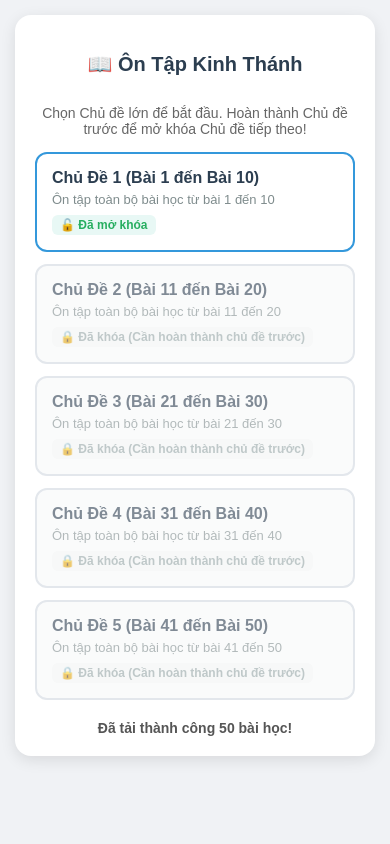
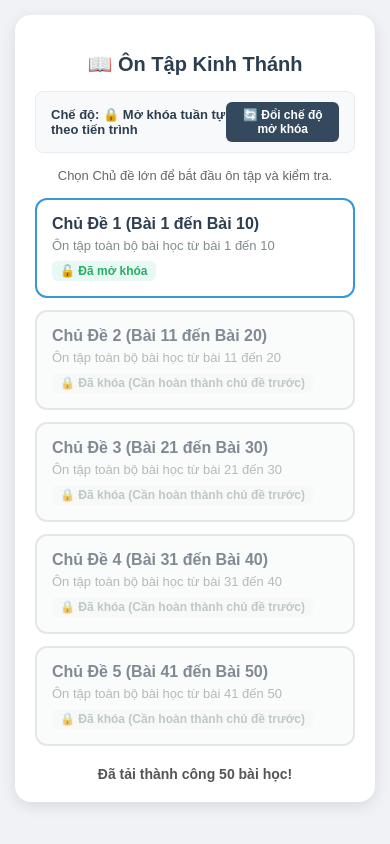
Before and after one commit to quoccuongntdang-droid/appKT, a plain HTML site: page index.html in a window 390 px wide. Drawn offline with Linux system fonts and the light colour scheme.

Commit message:
Update index.html

```diff
--- a/index.html
+++ b/index.html
@@ -19,6 +19,11 @@
         .topic-status { font-size: 12px; font-weight: bold; margin-top: 8px; display: inline-block; padding: 3px 8px; border-radius: 6px; }
         .status-unlocked { background: #e8f8f5; color: #27ae60; }
         .status-locked { background: #f2f4f4; color: #95a5a6; }
+
+        /* Nút chuyển đổi chế độ mở khóa */
+        .unlock-toggle-bar { display: flex; justify-content: space-between; align-items: center; margin-bottom: 15px; background: #f8f9fa; padding: 10px 15px; border-radius: 8px; border: 1px solid #e9ecef; }
+        .btn-toggle-unlock { background: #34495e; color: white; border: none; padding: 6px 12px; border-radius: 6px; font-size: 12px; font-weight: bold; cursor: pointer; }
+        .btn-toggle-unlock:hover { background: #2c3e50; }
 
         /* Màn hình chọn Chế độ học trong Chủ đề */
         .mode-container { display: flex; flex-direction: column; gap: 10px; width: 100%; }
@@ -76,7 +81,11 @@
 
         <!-- MÀN HÌNH 1: CHỌN CHỦ ĐỀ LỚN -->
         <div id="screenTopics" class="hidden">
-            <p style="text-align: center; color: #666; font-size: 14px; margin-bottom: 15px;">Chọn Chủ đề lớn để bắt đầu. Hoàn thành Chủ đề trước để mở khóa Chủ đề tiếp theo!</p>
+            <div class="unlock-toggle-bar">
+                <span id="unlockModeStatus" style="font-size: 13px; font-weight: bold; color: #2c3e50;">Chế độ: Tuần tự</span>
+                <button class="btn-toggle-unlock" onclick="toggleForceUnlock()">🔄 Đổi chế độ mở khóa</button>
+            </div>
+            <p style="text-align: center; color: #666; font-size: 13px; margin-bottom: 15px;">Chọn Chủ đề lớn để bắt đầu ôn tập và kiểm tra.</p>
             <div class="topic-grid" id="topicGrid"></div>
         </div>
 
@@ -90,7 +99,7 @@
                 <button class="btn-random-mix" onclick="startModeMix()">🔀 Trộn đề Flashcard toàn chủ đề</button>
                 <button class="btn-quiz-1" onclick="prepareQuiz(1)">🎯 Kiểm tra 1: Theo từng bài (Đáp án trong bài)</button>
                 <button class="btn-quiz-2" onclick="prepareQuiz(2)">🎯 Kiểm tra 2: Theo từng bài (Đáp án trộn trong Chủ đề)</button>
-                <button class="btn-quiz-3" onclick="prepareQuiz(3)">🎯 Kiểm tra 3: Tổng hợp toàn Chủ đề (Như cũ)</button>
+                <button class="btn-quiz-3" onclick="prepareQuiz(3)">🎯 Kiểm tra 3: Tổng hợp toàn Chủ đề</button>
             </div>
         </div>
 
@@ -99,9 +108,7 @@
             <button class="btn-back" onclick="goToScreenModes()">⬅️ Quay lại chọn chế độ</button>
             <h3 id="quizSelectTitle" style="color: #1abc9c; text-align: center; margin-top: 0;">Chọn Bài Kiểm Tra</h3>
             <div class="controls">
-                <select id="quizLessonSelect">
-                    <!-- Danh sách bài trong chủ đề -->
-                </select>
+                <select id="quizLessonSelect"></select>
                 <button class="btn-quiz-1" style="margin-top: 10px;" onclick="startSelectedLessonQuiz()">🚀 Bắt Đầu Làm Bài</button>
             </div>
         </div>
@@ -163,11 +170,10 @@
         let currentActiveIndex = 0;
         let isFlipped = false;
 
-        // Biến dành cho phần Quiz
         let quizList = [];
         let currentQuizIndex = 0;
         let quizScore = 0;
-        let activeQuizType = 3; // 1: theo bài (đáp án trong bài), 2: theo bài (đáp án trộn chủ đề), 3: tổng hợp chủ đề
+        let activeQuizType = 3;
         let selectedLessonForQuizIndex = 0;
 
         const topicsConfig = [
@@ -178,11 +184,25 @@
             { id: 5, title: "Chủ Đề 5", name: "Bài 41 đến Bài 50", start: 41, end: 50 }
         ];
 
+        // Quản lý trạng thái mở khóa (Tuần tự hoặc Mở hết)
+        function isForceUnlocked() {
+            return localStorage.getItem('forceUnlockAllBible') === 'true';
+        }
+
+        function toggleForceUnlock() {
+            let current = isForceUnlocked();
+            localStorage.setItem('forceUnlockAllBible', !current);
+            renderTopicGrid();
+        }
+
         function getUnlockedTopic() {
+            if (isForceUnlocked()) return 5; // Mở hết 5 chủ đề
             return parseInt(localStorage.getItem('unlockedTopicBible')) || 1;
         }
+
         function unlockNextTopic(completedTopicId) {
-            let currentUnlocked = getUnlockedTopic();
+            if (isForceUnlocked()) return; // Đang mở hết thì không cần tăng tiến trình nữa
+            let currentUnlocked = parseInt(localStorage.getItem('unlockedTopicBible')) || 1;
             if (completedTopicId >= currentUnlocked && completedTopicId < 5) {
                 localStorage.setItem('unlockedTopicBible', completedTopicId + 1);
             }
@@ -227,6 +247,12 @@
             const grid = document.getElementById('topicGrid');
             grid.innerHTML = '';
             const unlocked = getUnlockedTopic();
+            const forceAll = isForceUnlocked();
+
+            // Cập nhật text trạng thái trên thanh toggle
+            document.getElementById('unlockModeStatus').textContent = forceAll
+                ? "Chế độ: 🔓 Mở toàn bộ 5 chủ đề"
+                : "Chế độ: 🔒 Mở khóa tuần tự theo tiến trình";
 
             topicsConfig.forEach(topic => {
                 const isUnlocked = topic.id <= unlocked;
@@ -350,11 +376,9 @@
             loadCardContent();
         }
 
-        // --- ĐIỀU HƯỚNG 3 LOẠI KIỂM TRA (QUIZ) ---
         function prepareQuiz(type) {
             activeQuizType = type;
             if (type === 1 || type === 2) {
-                // Cần hiển thị màn hình chọn bài cụ thể trước
                 const select = document.getElementById('quizLessonSelect');
                 select.innerHTML = '';
                 let topicLessons = getLessonsOfCurrentTopic();
@@ -369,7 +393,6 @@
                     : "Kiểm tra 2: Theo bài (Đáp án trộn Chủ đề)";
                 showScreen('screenQuizSelectLesson');
             } else {
-                // Kiểm tra 3: Tổng hợp toàn chủ đề
                 startQuizMode();
             }
         }
@@ -386,7 +409,6 @@
             let bank = [];
             let poolWrongAnswers = [];
 
-            // Gom toàn bộ đáp án sai có thể có trong chủ đề (dùng cho loại 2 và 3)
             rawLessons.forEach(l => {
                 l.verses.forEach(v => {
                     poolWrongAnswers.push(v.ref);
@@ -396,10 +418,7 @@
             if (activeQuizType === 1 || activeQuizType === 2) {
                 let chosenLesson = rawLessons[selectedLessonForQuizIndex];
                 document.getElementById('quizTopicName').textContent = `ĐANG KIỂM TRA: ${chosenLesson.title}`;
-
                 bank = chosenLesson.verses.map(v => ({ ref: v.ref, text: v.text, lesson: chosenLesson.title }));
-
-                // Nếu loại 1: đáp án sai chỉ lấy trong bài đó
                 if (activeQuizType === 1) {
                     poolWrongAnswers = chosenLesson.verses.map(v => v.ref);
                 }
@@ -418,13 +437,12 @@
                 return;
             }
 
-            // Xáo trộn danh sách câu hỏi
             for (let i = bank.length - 1; i > 0; i--) {
                 let j = Math.floor(Math.random() * (i + 1));
                 [bank[i], bank[j]] = [bank[j], bank[i]];
             }
 
-            quizList = bank; // Lấy toàn bộ câu của bài hoặc giới hạn theo chủ đề
+            quizList = bank;
             currentQuizIndex = 0;
             quizScore = 0;
 
@@ -437,21 +455,16 @@
             const currentQ = quizList[currentQuizIndex];
             document.getElementById('quizQuestionText').textContent = `"${currentQ.text}"`;
 
-            // Lọc ra các đáp án sai khác với đáp án đúng hiện tại
             let filteredWrong = poolWrongAnswers.filter(ref => ref !== currentQ.ref);
 
-            // Xáo trộn danh sách đáp án sai
             for (let i = filteredWrong.length - 1; i > 0; i--) {
                 let j = Math.floor(Math.random() * (i + 1));
                 [filteredWrong[i], filteredWrong[j]] = [filteredWrong[j], filteredWrong[i]];
             }
 
-            // Lấy tối đa 3 đáp án sai
             let selectedWrong = filteredWrong.slice(0, 3);
             let choices = [currentQ.ref, ...selectedWrong];
 
-            // Nếu vì lý do bài học quá ít câu khiến không đủ 4 đáp án (đặc biệt ở Kiểm tra 1), ta vẫn đảm bảo chạy mượt với số đáp án hiện có
-            // Trộn thứ tự đáp án A, B, C, D
             for (let i = choices.length - 1; i > 0; i--) {
                 let j = Math.floor(Math.random() * (i + 1));
                 [choices[i], choices[j]] = [choices[j], choices[i]];
@@ -491,7 +504,6 @@
         function nextQuizQuestion() {
             currentQuizIndex++;
             if (currentQuizIndex < quizList.length) {
-                const topic = topicsConfig.find(t => t.id === currentTopicId);
                 let rawLessons = getLessonsOfCurrentTopic();
                 let poolWrongAnswers = [];
                 if (activeQuizType === 1) {
```
